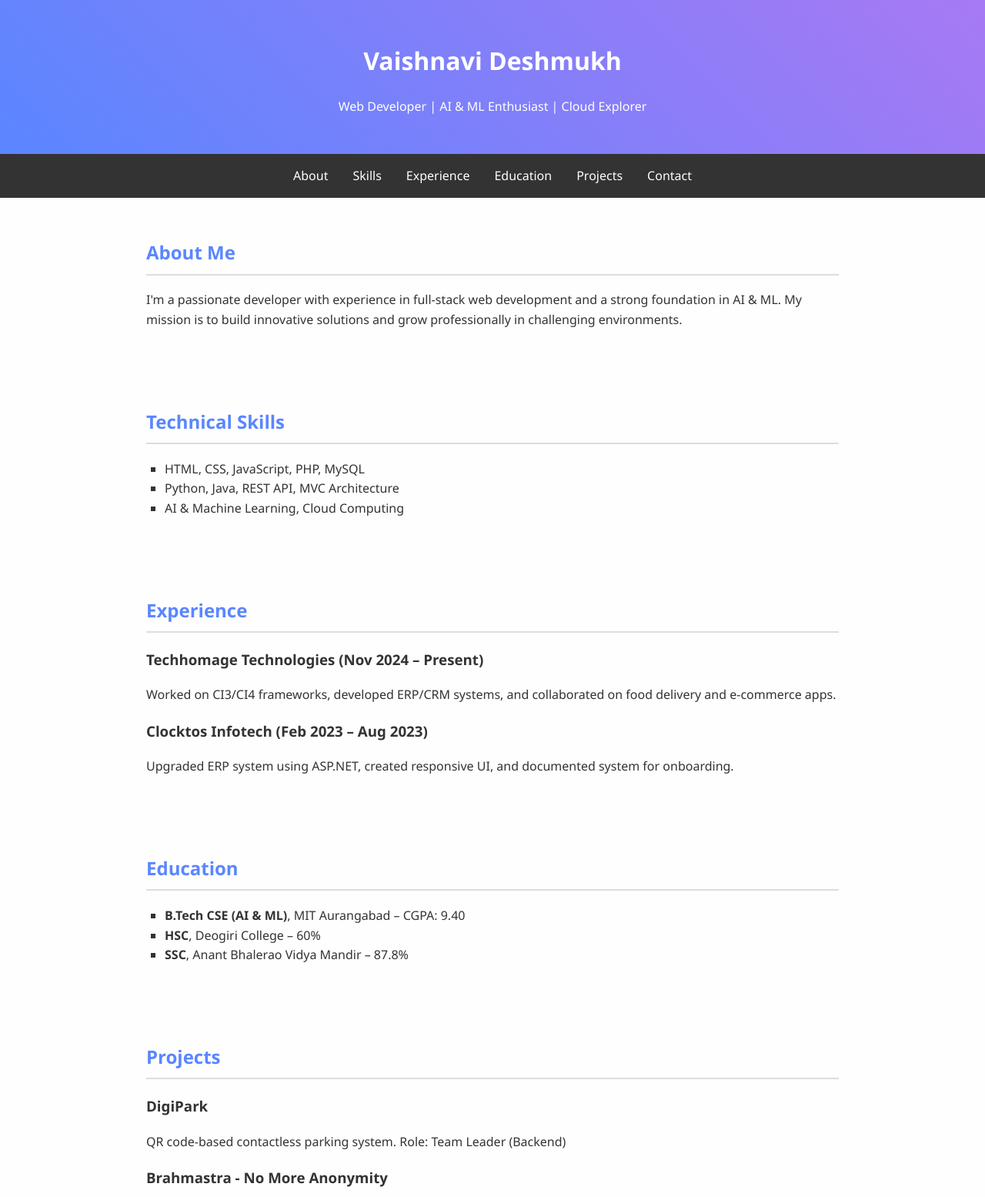
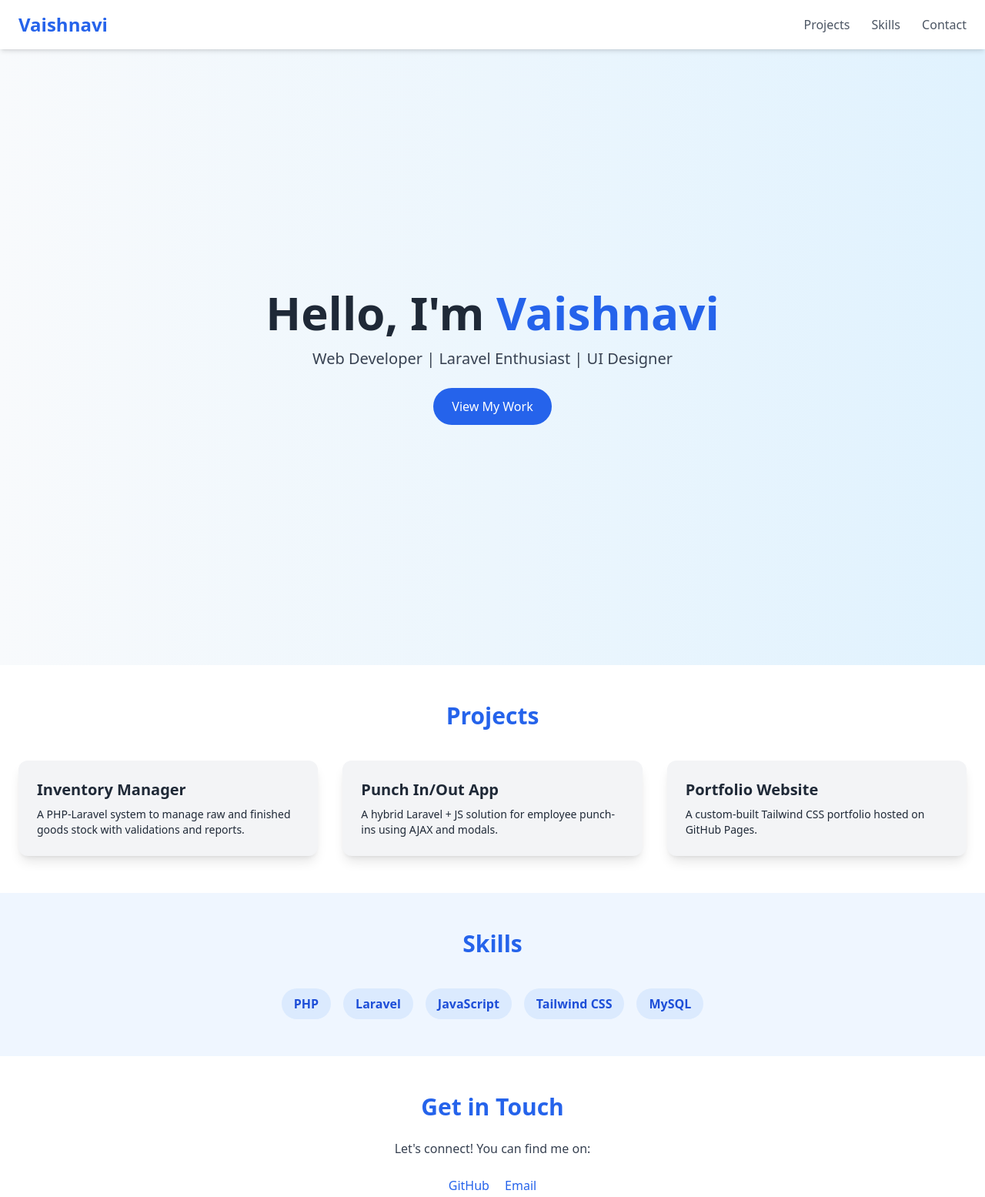
Before and after one commit to vaishnavid07/vaishnavid07.github.io, a plain HTML site: page index.html in a window 1280 px wide. Shown: the top 1555 px of the page at 77% size. Drawn offline with nearby package versions, Linux system fonts and the light colour scheme.

Commit message:
Update index.html

```diff
--- a/index.html
+++ b/index.html
@@ -3,146 +3,88 @@
 <head>
   <meta charset="UTF-8" />
   <meta name="viewport" content="width=device-width, initial-scale=1.0" />
-  <title>Vaishnavi Deshmukh | Portfolio</title>
+  <title>Vaishnavi | Portfolio</title>
+  <script src="https://cdn.tailwindcss.com"></script>
   <style>
     body {
-  font-family: 'Segoe UI', sans-serif;
-  line-height: 1.6;
-  background: #fefefe;
-  color: #333;
-  margin: 0;
-  padding: 0;
+      background: linear-gradient(to right, #f8fafc, #e0f2fe);
     }
-
-header {
-  background: linear-gradient(45deg, #5a86ff, #a879f4);
-  color: white;
-  text-align: center;
-  padding: 2rem;
+    .glow:hover {
+      box-shadow: 0 0 20px rgba(59, 130, 246, 0.6);
     }
-
-nav {
-  display: flex;
-  justify-content: center;
-  background: #333;
-}
-
-nav a {
-  color: white;
-  padding: 1rem;
-  text-decoration: none;
-  transition: background 0.3s;
-}
-
-nav a:hover {
-  background: #555;
-}
-
-section {
-  padding: 2rem;
-  max-width: 900px;
-  margin: auto;
-}
-
-h2 {
-  color: #5a86ff;
-  border-bottom: 2px solid #ddd;
-  padding-bottom: 0.5rem;
-}
-
-ul {
-  list-style: square;
-  padding-left: 1.5rem;
-}
-
-footer {
-  text-align: center;
-  background: #f0f0f0;
-  padding: 1rem;
-  margin-top: 2rem;
-}
-
   </style>
 </head>
-<body>
-  <header>
-    <h1>Vaishnavi Deshmukh</h1>
-    <p>Web Developer | AI & ML Enthusiast | Cloud Explorer</p>
+<body class="font-sans text-gray-800">
+  <header class="flex items-center justify-between px-6 py-4 bg-white shadow-md sticky top-0 z-50">
+    <h1 class="text-2xl font-bold text-blue-600">Vaishnavi</h1>
+    <nav class="space-x-6 text-gray-600 font-medium">
+      <a href="#projects" class="hover:text-blue-500">Projects</a>
+      <a href="#skills" class="hover:text-blue-500">Skills</a>
+      <a href="#contact" class="hover:text-blue-500">Contact</a>
+    </nav>
   </header>
 
-  <nav>
-    <a href="#about">About</a>
-    <a href="#skills">Skills</a>
-    <a href="#experience">Experience</a>
-    <a href="#education">Education</a>
-    <a href="#projects">Projects</a>
-    <a href="#contact">Contact</a>
-  </nav>
-
-  <section id="about">
-    <h2>About Me</h2>
-    <p>
-      I'm a passionate developer with experience in full-stack web development and a strong foundation in AI & ML. My mission is to build innovative solutions and grow professionally in challenging environments.
-    </p>
+  <section class="min-h-screen flex items-center justify-center text-center">
+    <div>
+      <h2 class="text-4xl md:text-6xl font-extrabold mb-4 animate-fade">Hello, I'm <span class="text-blue-600">Vaishnavi</span></h2>
+      <p class="text-lg md:text-xl text-gray-700">Web Developer | Laravel Enthusiast | UI Designer</p>
+      <button class="mt-6 px-6 py-3 bg-blue-600 text-white rounded-full hover:bg-blue-700 glow transition">View My Work</button>
+    </div>
   </section>
 
-  <section id="skills">
-    <h2>Technical Skills</h2>
-    <ul>
-      <li>HTML, CSS, JavaScript, PHP, MySQL</li>
-      <li>Python, Java, REST API, MVC Architecture</li>
-      <li>AI & Machine Learning, Cloud Computing</li>
-    </ul>
+  <section id="projects" class="px-6 py-12 bg-white">
+    <h3 class="text-3xl font-bold text-center text-blue-600 mb-10">Projects</h3>
+    <div class="grid grid-cols-1 md:grid-cols-2 lg:grid-cols-3 gap-8">
+      <div class="bg-gray-100 p-6 rounded-xl shadow-lg hover:scale-105 transition transform">
+        <h4 class="text-xl font-semibold mb-2">Inventory Manager</h4>
+        <p class="text-sm">A PHP-Laravel system to manage raw and finished goods stock with validations and reports.</p>
+      </div>
+      <div class="bg-gray-100 p-6 rounded-xl shadow-lg hover:scale-105 transition transform">
+        <h4 class="text-xl font-semibold mb-2">Punch In/Out App</h4>
+        <p class="text-sm">A hybrid Laravel + JS solution for employee punch-ins using AJAX and modals.</p>
+      </div>
+      <div class="bg-gray-100 p-6 rounded-xl shadow-lg hover:scale-105 transition transform">
+        <h4 class="text-xl font-semibold mb-2">Portfolio Website</h4>
+        <p class="text-sm">A custom-built Tailwind CSS portfolio hosted on GitHub Pages.</p>
+      </div>
+    </div>
   </section>
 
-  <section id="experience">
-    <h2>Experience</h2>
-    <h3>Techhomage Technologies (Nov 2024 – Present)</h3>
-    <p>Worked on CI3/CI4 frameworks, developed ERP/CRM systems, and collaborated on food delivery and e-commerce apps.</p>
-
-    <h3>Clocktos Infotech (Feb 2023 – Aug 2023)</h3>
-    <p>Upgraded ERP system using ASP.NET, created responsive UI, and documented system for onboarding.</p>
+  <section id="skills" class="px-6 py-12 bg-blue-50">
+    <h3 class="text-3xl font-bold text-center text-blue-600 mb-10">Skills</h3>
+    <div class="flex flex-wrap justify-center gap-4">
+      <span class="bg-blue-100 px-4 py-2 rounded-full text-blue-700 font-semibold">PHP</span>
+      <span class="bg-blue-100 px-4 py-2 rounded-full text-blue-700 font-semibold">Laravel</span>
+      <span class="bg-blue-100 px-4 py-2 rounded-full text-blue-700 font-semibold">JavaScript</span>
+      <span class="bg-blue-100 px-4 py-2 rounded-full text-blue-700 font-semibold">Tailwind CSS</span>
+      <span class="bg-blue-100 px-4 py-2 rounded-full text-blue-700 font-semibold">MySQL</span>
+    </div>
   </section>
 
-  <section id="education">
-    <h2>Education</h2>
-    <ul>
-      <li><strong>B.Tech CSE (AI & ML)</strong>, MIT Aurangabad – CGPA: 9.40</li>
-      <li><strong>HSC</strong>, Deogiri College – 60%</li>
-      <li><strong>SSC</strong>, Anant Bhalerao Vidya Mandir – 87.8%</li>
-    </ul>
+  <section id="contact" class="px-6 py-12 bg-white text-center">
+    <h3 class="text-3xl font-bold text-blue-600 mb-6">Get in Touch</h3>
+    <p class="mb-6 text-gray-700">Let's connect! You can find me on:</p>
+    <div class="space-x-4">
+      <a href="https://github.com/vaishnavid07" target="_blank" class="text-blue-600 hover:underline">GitHub</a>
+      <a href="mailto:vaishnavid07@example.com" class="text-blue-600 hover:underline">Email</a>
+    </div>
   </section>
 
-  <section id="projects">
-    <h2>Projects</h2>
-    <h3>DigiPark</h3>
-    <p>QR code-based contactless parking system. Role: Team Leader (Backend)</p>
-
-    <h3>Brahmastra - No More Anonymity</h3>
-    <p>Web app to detect VPN/proxy and scan ports. Role: Backend Developer & Team Leader</p>
-  </section>
-
-  <section id="contact">
-    <h2>Contact</h2>
-    <p>Email: <a href="mailto:vaishnavi.deshmukh201@gmail.com">vaishnavi.deshmukh201@gmail.com</a></p>
-    <p>LinkedIn: <a href="https://www.linkedin.com/in/vaishnavi-deshmukh-352881212/">Profile</a></p>
-  </section>
-
-  <footer>
-    <p>&copy; 2025 Vaishnavi Deshmukh</p>
+  <footer class="text-center py-6 text-sm text-gray-500 bg-blue-50">
+    © 2025 Vaishnavi Gajanan Deshmukh
   </footer>
 
   <script>
-// Smooth scroll for navigation
-document.querySelectorAll('nav a').forEach(anchor => {
-  anchor.addEventListener('click', function(e) {
-    e.preventDefault();
-    const section = document.querySelector(this.getAttribute('href'));
-    section.scrollIntoView({ behavior: 'smooth' });
+    // Fade animation on scroll
+    const fadeElements = document.querySelectorAll(".animate-fade");
+    window.addEventListener("scroll", () => {
+      fadeElements.forEach(el => {
+        const rect = el.getBoundingClientRect();
+        if (rect.top < window.innerHeight) {
+          el.classList.add("opacity-100", "translate-y-0");
+        }
       });
     });
-
   </script>
-
 </body>
 </html>
```
Lines whose indentation alone changed are shown as unchanged.
